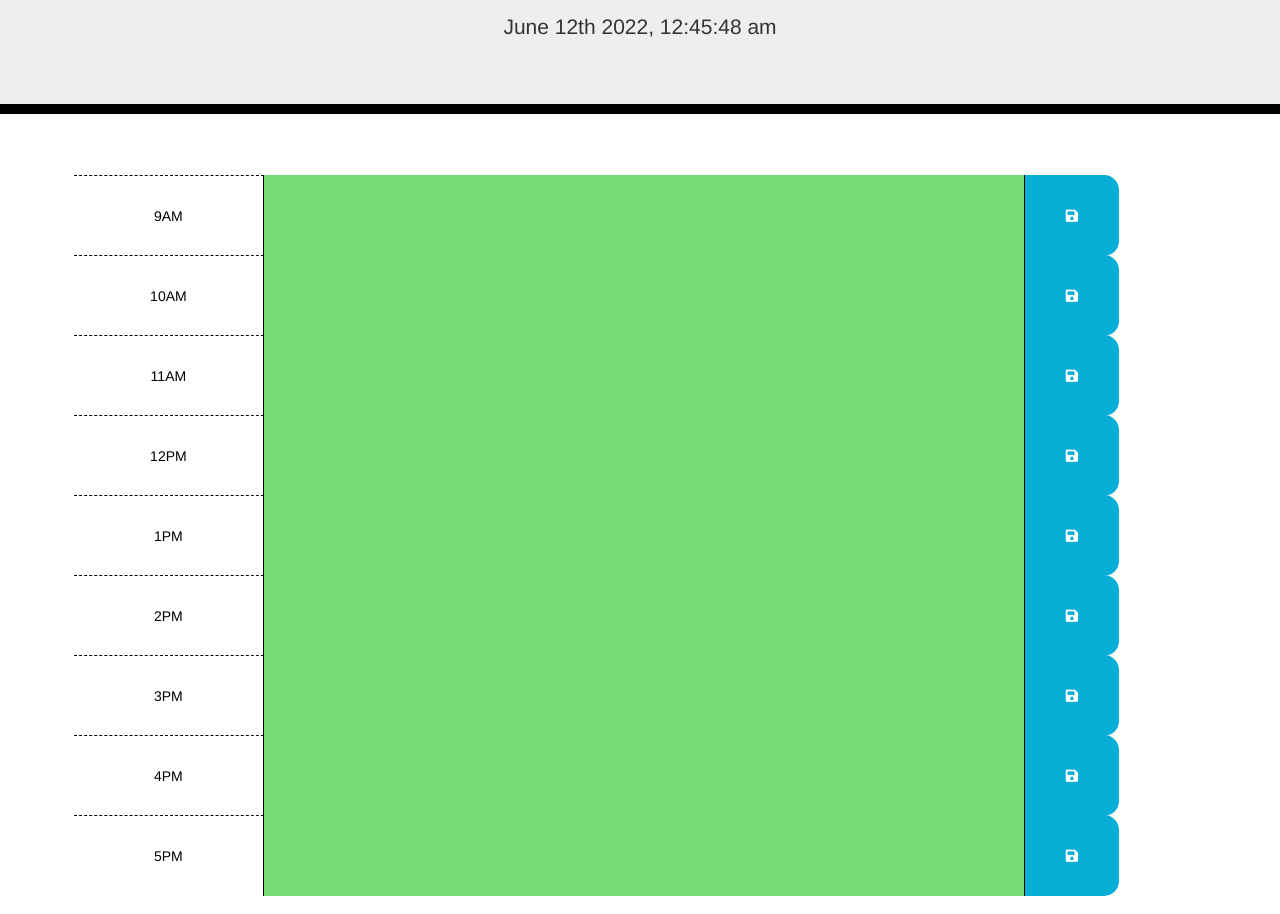
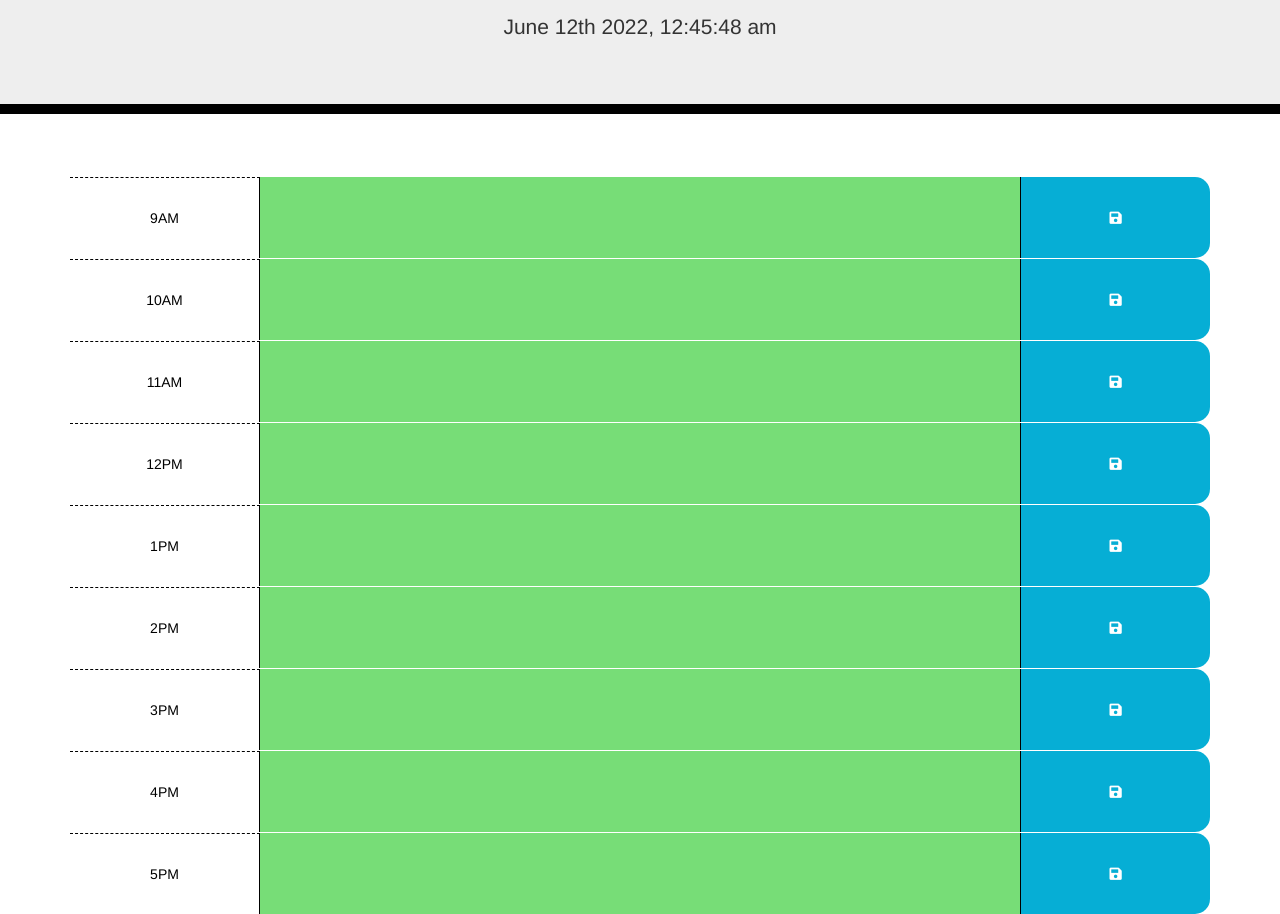
Before and after one commit to Fredbian/MONU-FSF-Module5_Challenge-Work-Day-Scheduler, a plain HTML site: page index.html in a window 1280 px wide. Shown: the part 186-1100 px from the top of the page. Drawn offline with nearby package versions, Linux system fonts and the light colour scheme.

Commit message:
fixed some issue in starter code css

```diff
--- a/index.html
+++ b/index.html
@@ -28,57 +28,57 @@
     <!-- Timeblocks go here -->
     <!-- 9AM -->
     <div class="row time-block">
-      <div class="col-sm-2 hour">9AM</div>
-      <input type="text" id="event9AM" class="col-sm-8" />
-      <button id="btn9AM" class="col-sm-1 saveBtn"><i class="fas fa-save"></i></button>
+      <div class="col-2 hour">9AM</div>
+      <input type="text" id="event9AM" class="col-8" />
+      <button id="btn9AM" class="col-2 saveBtn"><i class="fas fa-save"></i></button>
     </div>
     <!-- 10AM -->
     <div class="row time-block">
-      <div class="col-sm-2 hour">10AM</div>
-      <input type="text" id="event10AM" class="col-sm-8" />
-      <button id="btn10AM" class="col-sm-1 saveBtn"><i class="fas fa-save"></i></button>
+      <div class="col-2 hour">10AM</div>
+      <input type="text" id="event10AM" class="col-8" />
+      <button id="btn10AM" class="col-2 saveBtn"><i class="fas fa-save"></i></button>
     </div>
     <!-- 11AM -->
     <div class="row time-block">
-      <div class="col-sm-2 hour">11AM</div>
-      <input type="text" id="event11AM" class="col-sm-8" />
-      <button id="btn11AM" class="col-sm-1 saveBtn"><i class="fas fa-save"></i></button>
+      <div class="col-2 hour">11AM</div>
+      <input type="text" id="event11AM" class="col-8" />
+      <button id="btn11AM" class="col-2 saveBtn"><i class="fas fa-save"></i></button>
     </div>
     <!-- 12PM -->
     <div class="row time-block">
-      <div class="col-sm-2 hour">12PM</div>
-      <input type="text" id="event12PM" class="col-sm-8" />
-      <button id="btn12PM" class="col-sm-1 saveBtn"><i class="fas fa-save"></i></button>
+      <div class="col-2 hour">12PM</div>
+      <input type="text" id="event12PM" class="col-8" />
+      <button id="btn12PM" class="col-2 saveBtn"><i class="fas fa-save"></i></button>
     </div>
     <!-- 1PM -->
     <div class="row time-block">
-      <div class="col-sm-2 hour">1PM</div>
-      <input type="text" id="event1PM" class="col-sm-8" />
-      <button id="btn1PM" class="col-sm-1 saveBtn"><i class="fas fa-save"></i></button>
+      <div class="col-2 hour">1PM</div>
+      <input type="text" id="event1PM" class="col-8" />
+      <button id="btn1PM" class="col-2 saveBtn"><i class="fas fa-save"></i></button>
     </div>
     <!-- 2PM -->
     <div class="row time-block">
-      <div class="col-sm-2 hour">2PM</div>
-      <input type="text" id="event2PM" class="col-sm-8" />
-      <button id="btn2PM" class="col-sm-1 saveBtn"><i class="fas fa-save"></i></button>
+      <div class="col-2 hour">2PM</div>
+      <input type="text" id="event2PM" class="col-8" />
+      <button id="btn2PM" class="col-2 saveBtn"><i class="fas fa-save"></i></button>
     </div>
     <!-- 3PM -->
     <div class="row time-block">
-      <div class="col-sm-2 hour">3PM</div>
-      <input type="text" id="event3PM" class="col-sm-8" />
-      <button id="btn3PM" class="col-sm-1 saveBtn"><i class="fas fa-save"></i></button>
+      <div class="col-2 hour">3PM</div>
+      <input type="text" id="event3PM" class="col-8" />
+      <button id="btn3PM" class="col-2 saveBtn"><i class="fas fa-save"></i></button>
     </div>
     <!-- 4PM -->
     <div class="row time-block">
-      <div class="col-sm-2 hour">4PM</div>
-      <input type="text" id="event4PM" class="col-sm-8" />
-      <button id="btn4PM" class="col-sm-1 saveBtn"><i class="fas fa-save"></i></button>
+      <div class="col-2 hour">4PM</div>
+      <input type="text" id="event4PM" class="col-8" />
+      <button id="btn4PM" class="col-2 saveBtn"><i class="fas fa-save"></i></button>
     </div>
     <!-- 5PM -->
     <div class="row time-block">
-      <div class="col-sm-2 hour">5PM</div>
-      <input type="text" id="event5PM" class="col-sm-8" />
-      <button id="btn5PM" class="col-sm-1 saveBtn"><i class="fas fa-save"></i></button>
+      <div class="col-2 hour">5PM</div>
+      <input type="text" id="event5PM" class="col-8" />
+      <button id="btn5PM" class="col-2 saveBtn"><i class="fas fa-save"></i></button>
     </div>
 
 
--- a/style.css
+++ b/style.css
@@ -7,7 +7,7 @@
 body {
   font-family: 'Open Sans', sans-serif;
   font-size: 16px;
-  /* line-height: 1; */
+  line-height: 1;
   background-color: #77dd77;
 }
 
@@ -37,10 +37,10 @@ textarea{
 .time-block{
   text-align: center;
   border-radius: 15px;
+  margin-top: 2px;
 }
 
 .row {
-  white-space: pre-wrap;
   height: 80px;
   border-top: 1px solid white;
   line-height: 80px;
```
Also changed, not shown: 1 other file.
